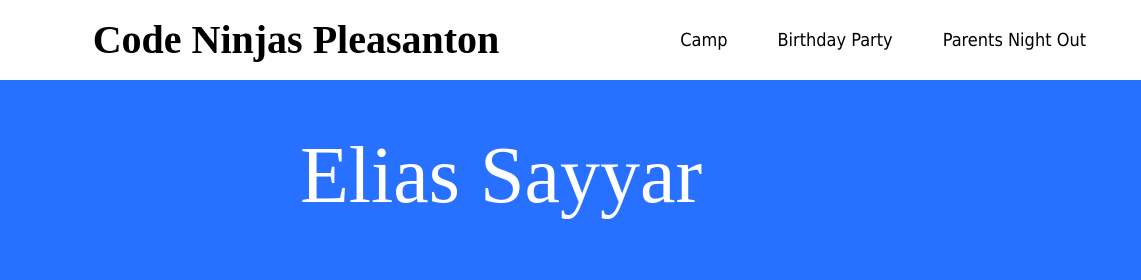
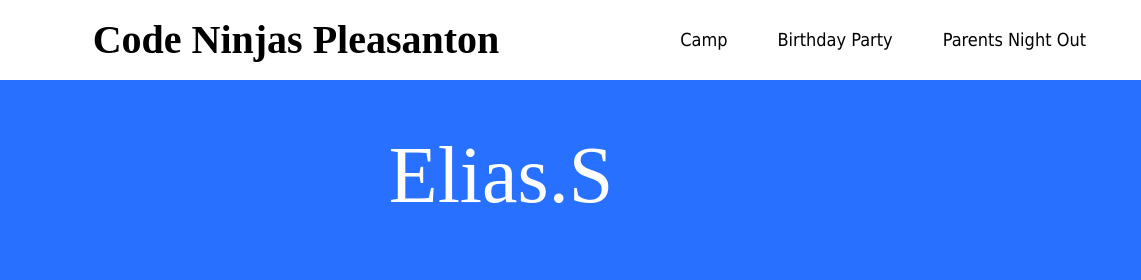
Before and after one commit to TAizawa5/ES, a plain HTML site: page index.html in a window 1280 px wide. Shown: the top 280 px of the page, 139-1280 px from the left. Drawn offline with Linux system fonts and the light colour scheme.

Commit message:
Update index.html

```diff
--- a/index.html
+++ b/index.html
@@ -30,7 +30,7 @@
         <div class = "mainPart">
             <div class = "Title">
                 <p>
-                    Elias Sayyar
+                    Elias.S
                 </p>
             </div>
             <div class = "nameWrapper">
```
